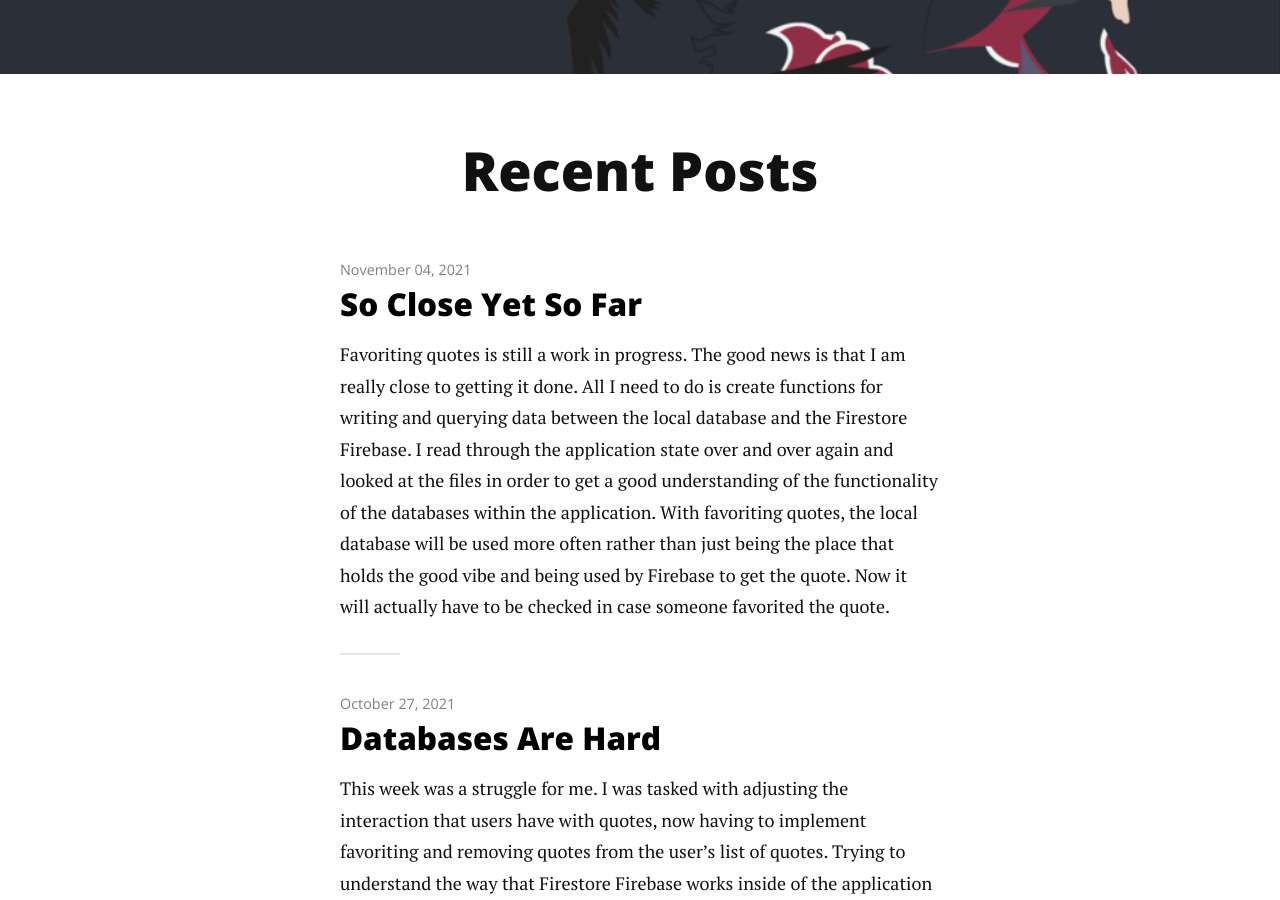
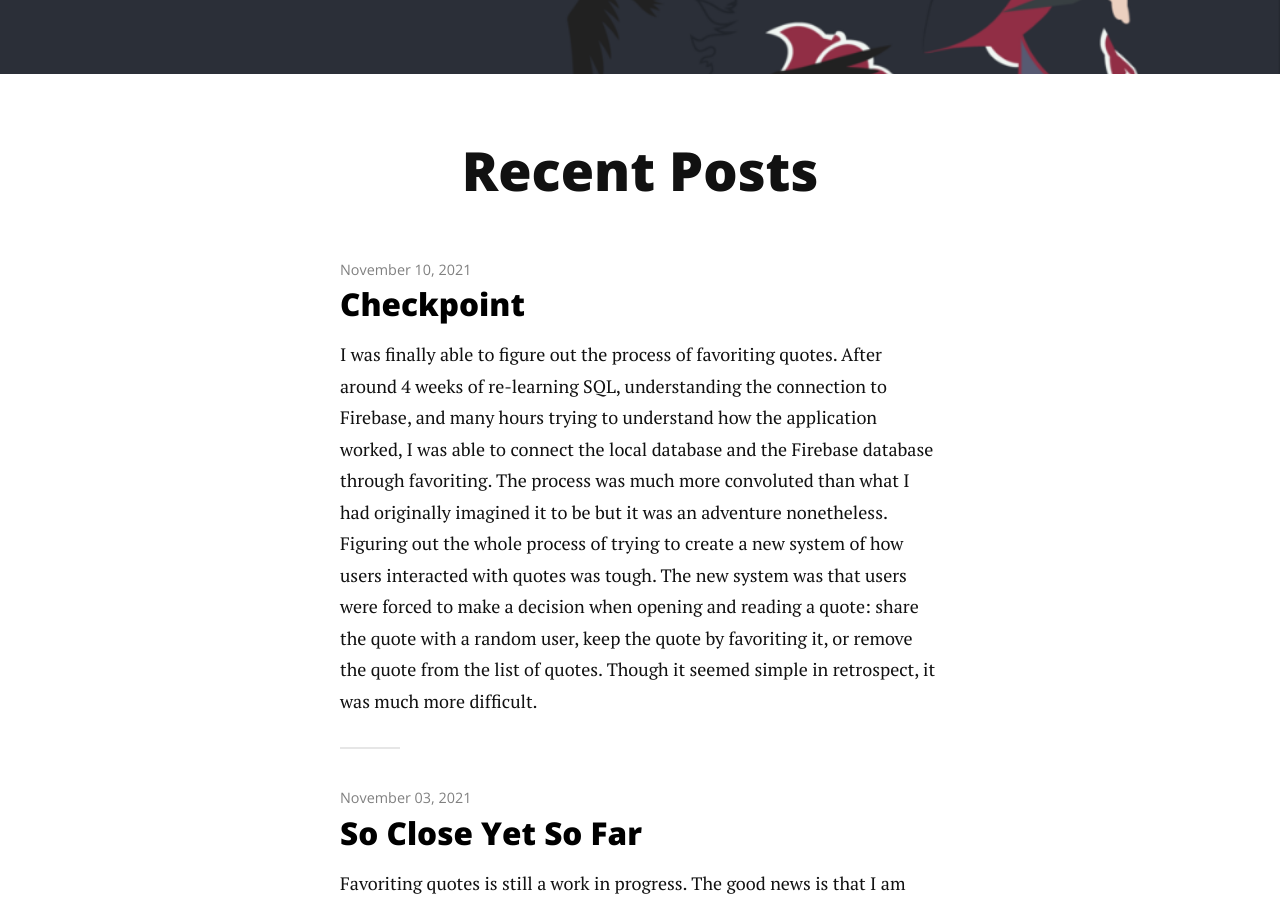
Before and after one commit to astoyanow/Blog, a Jekyll site: the page built from index.html, in a window 1280 px wide and 900 px high, scrolled down 196 px. Built offline with Jekyll 4.4.1, drawn with Linux system fonts in a browser that asks for light colours; nearby versions of some CDN libraries; the list of posts is cut into pages by our own code; some of the changed text lies outside the part shown.

Commit message:
Added post 11/10/21

```diff
--- /dev/null
+++ b/_posts/2021-11-10-checkpoint.md
@@ -0,0 +1,51 @@
+---
+layout: post
+title:  "Checkpoint"
+date:   2021-11-10 18:35:38 -0500
+categories: jekyll update
+---
+
+I was finally able to figure out the process of favoriting quotes. After around
+4 weeks of re-learning SQL, understanding the connection to Firebase, and many
+hours trying to understand how the application worked, I was able to connect the
+local database and the Firebase database through favoriting. The process was
+much more convoluted than what I had originally imagined it to be but it was an
+adventure nonetheless. Figuring out the whole process of trying to create a new
+system of how users interacted with quotes was tough. The new system was that
+users were forced to make a decision when opening and reading a quote: share the
+quote with a random user, keep the quote by favoriting it, or remove the quote
+from the list of quotes. Though it seemed simple in retrospect, it was much more
+difficult.
+
+For favoriting quotes, at first I had thought that removing the document sent to
+the user containing the data for the quote and saving the data locally would take
+the document out of circulation so that no one would be able to get the quote.
+However, taking the document out of circulation does nothing but make it harder,
+maybe even impossible, for the user to share the quote. Removing the document also
+removes the documents ID. If a user were to try and share a favorited quote, a
+new document would have to had been made and the data from the favorited quote be
+put into that document. However, the app would then have to find the most recent
+document created in Firebase that had the users userID in Firebase (since there is
+no way of finding a certain named document since the document names are randomized
+by Firebase) and, not being sure that it is even the correct document, set the data
+inside of it. It was much more simpler to not have to do anything with the document
+since removing it when favoriting the quote is meaningless.
+
+Removing the quote was also a challenge since there was a combination of quotes from
+Firebase and local quotes, both of which were accessed differently. Quotes linked
+to Firebase had to have their documents deleted since removing the quotes from the
+list did not work. Even if Firebase quotes are removed from the list directly, since
+the document still exists in Firebase, it gets put back from the snapshot of the
+Firebase instance listener.
+
+The finished version was a lot more simple. Favoriting merely saves the quote
+data locally and makes the quote mostly a UI change. There may be more implementation
+in the future, such as sharing the quote when favoriting while also keeping the
+quote stored locally, but that is for later work. Removing simply removes the
+document from Firebase so that it is no longer assigned to the user.
+
+This upcoming week is the consolidation of everyone's work, with Andrew's work
+on streaks and Thank You counters and Vi's work on a dark mode theme (very
+exciting!). I will be pushing ad implementation foreal this time and the favoriting
+of good vibes. I will just have to make sure the ad implementation does not get
+Disco Studio's Apple account suspended!!!
--- a/_posts/2021-11-3-so-close-yet-so-far.md
+++ b/_posts/2021-11-3-so-close-yet-so-far.md
@@ -1,7 +1,7 @@
 ---
 layout: post
 title:  "So Close Yet So Far"
-date:   2021-11-04 18:35:38 -0500
+date:   2021-11-03 18:35:38 -0500
 categories: jekyll update
 ---
 Favoriting quotes is still a work in progress. The good news is that I am really
```
